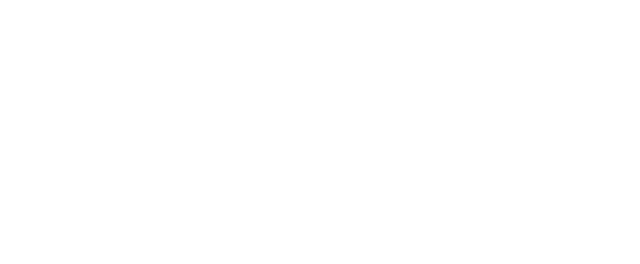
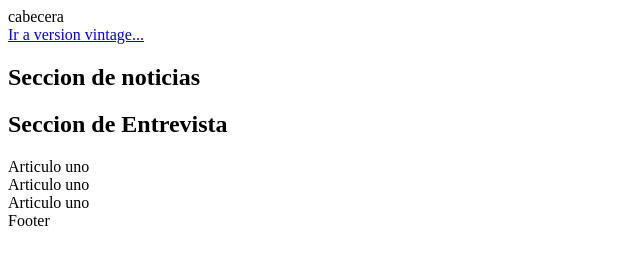
Before and after one commit to SerGioAriel-01/Digitallers-2023, a plain HTML site: page clase-dos/modern.html in a window 1280 px wide. Shown: the whole page, without its empty margins (0-640 px from the left). Drawn offline with Linux system fonts and the light colour scheme.

Commit message:
clase dos

```diff
--- a/clase-dos/modern.html
+++ b/clase-dos/modern.html
@@ -4,6 +4,25 @@
     <title>Modern Design</title>
 </head>
 <body>
-
+    <header>
+        cabecera
+    </header>
+    <nav>
+        <a href="vintage.html">Ir a version vintage...</a>
+    </nav>
+    <main>
+        <section>
+            <h2>Seccion de noticias</h2>
+        </section>
+        <section>
+            <h2>Seccion de Entrevista</h2>
+            <article>Articulo uno</article>
+            <article>Articulo uno</article>
+            <article>Articulo uno</article>
+        </section>
+    </main>
+    <footer>
+        Footer
+    </footer>
 </body>
 </html>
```
Also changed, not shown: clase-dos/vintage.html (+2 -3 lines).
